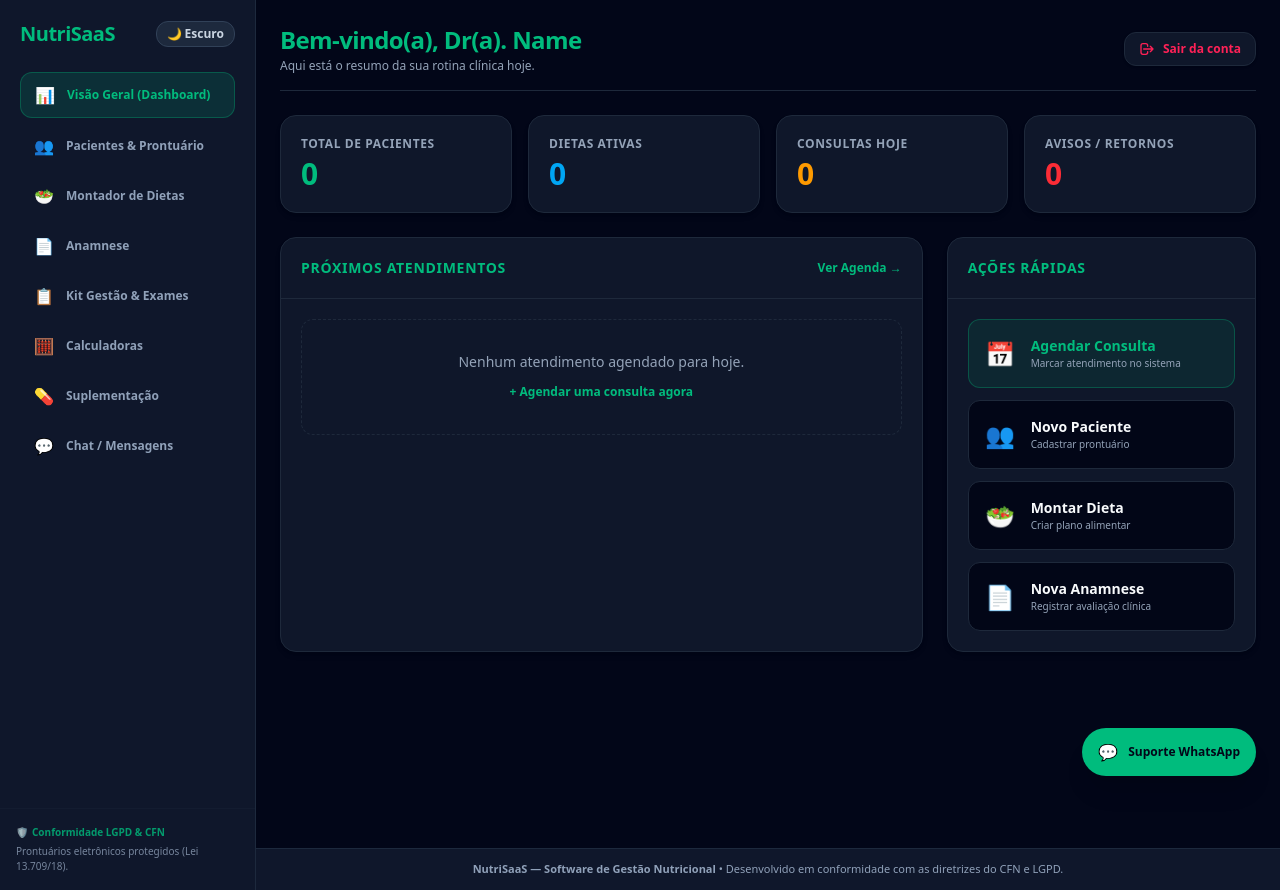
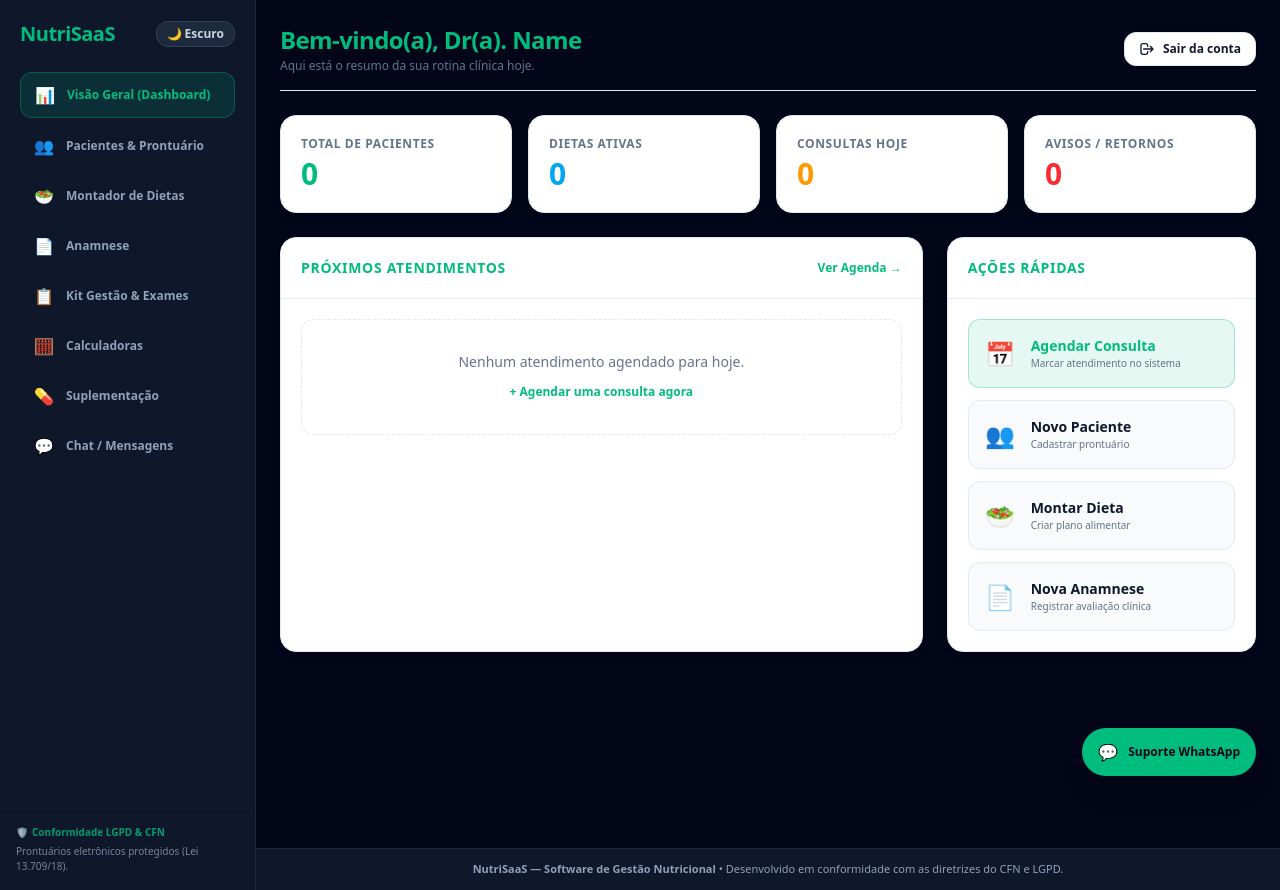
Before and after one commit to webdesignermarlon-code/nutrisaas, a Next.js app: page /dashboard in a window 1280 px wide. Both pictures are taken after typing "name@example.com", "Sample123" into the empty fields and a click on the button "Entrar no Sistema". Built offline with nearby package versions, Linux system fonts and the light colour scheme.

Commit message:
Arquitetura de temas via CSS nativo infalivel

```diff
--- a/app/dashboard/page.tsx
+++ b/app/dashboard/page.tsx
@@ -18,9 +18,6 @@ export default function DashboardPage() {
   const [email, setEmail] = useState('')
   const [senha, setSenha] = useState('')
   const [manterConectado, setManterConectado] = useState(false)
-
-  // Detecta e sincroniza com o tema real da pagina
-  const [isPaginaEscura, setIsPaginaEscura] = useState(true)
   const router = useRouter()
 
   const [atendimentos, setAtendimentos] = useState<Atendimento[]>([])
@@ -32,35 +29,6 @@ export default function DashboardPage() {
   const [novoHorario, setNovoHorario] = useState('14:00')
 
   useEffect(() => {
-    // Mede a cor de fundo real renderizada pelo layout pai
-    const sincronizarTemaReal = () => {
-      const html = document.documentElement
-      const body = document.body
-
-      const bodyBg = window.getComputedStyle(body).backgroundColor
-      const htmlBg = window.getComputedStyle(html).backgroundColor
-      const bgToTest = (bodyBg && bodyBg !== 'rgba(0, 0, 0, 0)' && bodyBg !== 'transparent') ? bodyBg : htmlBg
-
-      const rgb = bgToTest.match(/\d+/g)
-      if (rgb && rgb.length >= 3) {
-        const brightness = (parseInt(rgb[0]) * 299 + parseInt(rgb[1]) * 587 + parseInt(rgb[2]) * 114) / 1000
-        setIsPaginaEscura(brightness < 128)
-      } else {
-        const isDarkClass = html.classList.contains('dark') || body.classList.contains('dark')
-        setIsPaginaEscura(isDarkClass)
-      }
-    }
-
-    sincronizarTemaReal()
-
-    // Ouve qualquer alteracao de tema do layout em tempo real
-    const observer = new MutationObserver(sincronizarTemaReal)
-    observer.observe(document.documentElement, { attributes: true, attributeFilter: ['class', 'style', 'data-theme'] })
-    observer.observe(document.body, { attributes: true, attributeFilter: ['class', 'style', 'data-theme'] })
-
-    window.addEventListener('resize', sincronizarTemaReal)
-    const timer = setInterval(sincronizarTemaReal, 250)
-
     const auth = sessionStorage.getItem('nutrisaas-auth') || localStorage.getItem('nutrisaas-auth')
     const savedName = sessionStorage.getItem('nutrisaas-nome') || localStorage.getItem('nutrisaas-nome')
     const savedEmail = sessionStorage.getItem('nutrisaas-email') || localStorage.getItem('nutrisaas-email')
@@ -73,12 +41,6 @@ export default function DashboardPage() {
         const nomeFormatado = savedEmail.split('@')[0].replace(/[._-]/g, ' ')
         setNomeUsuario(nomeFormatado.charAt(0).toUpperCase() + nomeFormatado.slice(1))
       }
-    }
-
-    return () => {
-      observer.disconnect()
-      window.removeEventListener('resize', sincronizarTemaReal)
-      clearInterval(timer)
     }
   }, [])
 
@@ -137,36 +99,24 @@ export default function DashboardPage() {
     }
   }
 
-  // Mapeamento infalivel de paleta baseado na luminescencia
-  const tema = {
-    cardBg: isPaginaEscura ? '#0f172a' : '#ffffff',
-    cardBorder: isPaginaEscura ? '#1e293b' : '#e2e8f0',
-    itemBg: isPaginaEscura ? '#020617' : '#f8fafc',
-    itemBorder: isPaginaEscura ? '#1e293b' : '#e2e8f0',
-    textMain: isPaginaEscura ? '#f8fafc' : '#0f172a',
-    textMuted: isPaginaEscura ? '#94a3b8' : '#64748b',
-    headerBorder: isPaginaEscura ? '#1e293b' : '#e2e8f0'
-  }
-
   if (isLogado) {
     return (
       <div className="space-y-6 animate-in fade-in duration-500 relative min-h-screen pb-16">
 
-        {/* Cabecalho */}
-        <div className="flex items-center justify-between pb-4 border-b transition-colors duration-200" style={{ borderColor: tema.headerBorder }}>
+        {/* Cabeçalho */}
+        <div className="flex items-center justify-between pb-4 border-b border-theme">
           <div>
             <h1 className="text-2xl font-bold text-emerald-500 tracking-tight">
               Bem-vindo(a), Dr(a). {nomeUsuario}
             </h1>
-            <p className="text-xs mt-0.5 transition-colors duration-200" style={{ color: tema.textMuted }}>
+            <p className="text-xs subtext-theme mt-0.5">
               Aqui está o resumo da sua rotina clínica hoje.
             </p>
           </div>
 
           <button
             onClick={handleLogout}
-            className="flex items-center gap-2 px-3.5 py-2 rounded-xl text-xs font-semibold text-rose-500 hover:bg-rose-500/10 transition-all border shadow-sm"
-            style={{ backgroundColor: tema.cardBg, borderColor: tema.cardBorder }}
+            className="flex items-center gap-2 px-3.5 py-2 rounded-xl card-theme border text-xs font-semibold text-rose-500 hover:bg-rose-500/10 transition-all shadow-sm"
             title="Encerrar sessão"
           >
             <svg className="w-4 h-4" fill="none" stroke="currentColor" viewBox="0 0 24 24">
@@ -176,39 +126,39 @@ export default function DashboardPage() {
           </button>
         </div>
 
-        {/* Cards de Metricasal */}
+        {/* Cards de Métricas */}
         <div className="grid grid-cols-1 sm:grid-cols-2 lg:grid-cols-4 gap-4">
-          <div className="p-5 rounded-2xl border shadow-md flex flex-col gap-1 transition-all duration-200" style={{ backgroundColor: tema.cardBg, borderColor: tema.cardBorder }}>
-            <span className="text-xs font-bold uppercase tracking-wider" style={{ color: tema.textMuted }}>Total de Pacientes</span>
+          <div className="p-5 rounded-2xl border card-theme shadow-md flex flex-col gap-1 hover:border-emerald-500/40 transition-all">
+            <span className="text-xs font-bold uppercase tracking-wider subtext-theme">Total de Pacientes</span>
             <span className="text-3xl font-extrabold text-emerald-500">0</span>
           </div>
-          <div className="p-5 rounded-2xl border shadow-md flex flex-col gap-1 transition-all duration-200" style={{ backgroundColor: tema.cardBg, borderColor: tema.cardBorder }}>
-            <span className="text-xs font-bold uppercase tracking-wider" style={{ color: tema.textMuted }}>Dietas Ativas</span>
+          <div className="p-5 rounded-2xl border card-theme shadow-md flex flex-col gap-1 hover:border-sky-500/40 transition-all">
+            <span className="text-xs font-bold uppercase tracking-wider subtext-theme">Dietas Ativas</span>
             <span className="text-3xl font-extrabold text-sky-500">0</span>
           </div>
-          <div className="p-5 rounded-2xl border shadow-md flex flex-col gap-1 transition-all duration-200" style={{ backgroundColor: tema.cardBg, borderColor: tema.cardBorder }}>
-            <span className="text-xs font-bold uppercase tracking-wider" style={{ color: tema.textMuted }}>Consultas Hoje</span>
+          <div className="p-5 rounded-2xl border card-theme shadow-md flex flex-col gap-1 hover:border-amber-500/40 transition-all">
+            <span className="text-xs font-bold uppercase tracking-wider subtext-theme">Consultas Hoje</span>
             <span className="text-3xl font-extrabold text-amber-500">{atendimentos.length}</span>
           </div>
-          <div className="p-5 rounded-2xl border shadow-md flex flex-col gap-1 transition-all duration-200" style={{ backgroundColor: tema.cardBg, borderColor: tema.cardBorder }}>
-            <span className="text-xs font-bold uppercase tracking-wider" style={{ color: tema.textMuted }}>Avisos / Retornos</span>
+          <div className="p-5 rounded-2xl border card-theme shadow-md flex flex-col gap-1 hover:border-red-500/40 transition-all">
+            <span className="text-xs font-bold uppercase tracking-wider subtext-theme">Avisos / Retornos</span>
             <span className="text-3xl font-extrabold text-red-500">0</span>
           </div>
         </div>
 
-        {/* Area Inferior */}
+        {/* Área Inferior */}
         <div className="grid grid-cols-1 lg:grid-cols-3 gap-6">
 
-          <div className="lg:col-span-2 rounded-2xl border shadow-md overflow-hidden flex flex-col transition-all duration-200" style={{ backgroundColor: tema.cardBg, borderColor: tema.cardBorder }}>
-            <div className="p-5 border-b flex justify-between items-center" style={{ borderColor: tema.headerBorder }}>
+          <div className="lg:col-span-2 rounded-2xl border card-theme shadow-md overflow-hidden flex flex-col">
+            <div className="p-5 border-b border-theme flex justify-between items-center">
               <h2 className="text-sm font-bold uppercase text-emerald-500 tracking-wider">Próximos Atendimentos</h2>
               <button className="text-xs font-bold text-emerald-500 hover:underline transition-colors">Ver Agenda &rarr;</button>
             </div>
 
             <div className="p-5 space-y-3 flex-1">
               {atendimentos.length === 0 ? (
-                <div className="p-8 text-center border border-dashed rounded-xl" style={{ borderColor: tema.headerBorder }}>
-                  <p className="text-sm" style={{ color: tema.textMuted }}>Nenhum atendimento agendado para hoje.</p>
+                <div className="p-8 text-center border border-dashed border-theme rounded-xl">
+                  <p className="text-sm subtext-theme">Nenhum atendimento agendado para hoje.</p>
                   <button
                     onClick={() => setModalAgendarAberto(true)}
                     className="mt-3 text-xs text-emerald-500 hover:underline font-semibold"
@@ -218,14 +168,14 @@ export default function DashboardPage() {
                 </div>
               ) : (
                 atendimentos.map((paciente) => (
-                  <div key={paciente.id} className="flex items-center justify-between p-4 rounded-xl border transition-all" style={{ backgroundColor: tema.itemBg, borderColor: tema.itemBorder }}>
+                  <div key={paciente.id} className="flex items-center justify-between p-4 rounded-xl border item-theme transition-all">
                     <div className="flex items-center gap-4">
                       <div className="w-10 h-10 rounded-full bg-emerald-500/10 flex items-center justify-center text-emerald-500 font-bold text-lg border border-emerald-500/20">
                         {paciente.nome.charAt(0).toUpperCase()}
                       </div>
                       <div>
-                        <p className="text-sm font-bold" style={{ color: tema.textMain }}>{paciente.nome}</p>
-                        <p className="text-[11px]" style={{ color: tema.textMuted }}>{paciente.tipo}</p>
+                        <p className="text-sm font-bold">{paciente.nome}</p>
+                        <p className="text-[11px] subtext-theme">{paciente.tipo}</p>
                       </div>
                     </div>
 
@@ -247,8 +197,8 @@ export default function DashboardPage() {
             </div>
           </div>
 
-          <div className="rounded-2xl border shadow-md flex flex-col transition-all duration-200" style={{ backgroundColor: tema.cardBg, borderColor: tema.cardBorder }}>
-            <div className="p-5 border-b" style={{ borderColor: tema.headerBorder }}>
+          <div className="rounded-2xl border card-theme shadow-md flex flex-col">
+            <div className="p-5 border-b border-theme">
               <h2 className="text-sm font-bold uppercase text-emerald-500 tracking-wider">Ações Rápidas</h2>
             </div>
 
@@ -260,31 +210,31 @@ export default function DashboardPage() {
                 <span className="text-2xl group-hover:scale-110 transition-transform">📅</span>
                 <div>
                   <p className="text-sm font-bold text-emerald-500">Agendar Consulta</p>
-                  <p className="text-[10px]" style={{ color: tema.textMuted }}>Marcar atendimento no sistema</p>
+                  <p className="text-[10px] subtext-theme">Marcar atendimento no sistema</p>
                 </div>
               </button>
 
-              <Link href="/dashboard/pacientes" className="w-full text-left p-4 rounded-xl border hover:border-emerald-500/50 transition-all flex items-center gap-4 group" style={{ backgroundColor: tema.itemBg, borderColor: tema.itemBorder }}>
+              <Link href="/dashboard/pacientes" className="w-full text-left p-4 rounded-xl border item-theme hover:border-emerald-500/50 transition-all flex items-center gap-4 group">
                 <span className="text-2xl group-hover:scale-110 transition-transform">👥</span>
                 <div>
-                  <p className="text-sm font-bold" style={{ color: tema.textMain }}>Novo Paciente</p>
-                  <p className="text-[10px]" style={{ color: tema.textMuted }}>Cadastrar prontuário</p>
+                  <p className="text-sm font-bold">Novo Paciente</p>
+                  <p className="text-[10px] subtext-theme">Cadastrar prontuário</p>
                 </div>
               </Link>
 
-              <Link href="/dashboard/dietas" className="w-full text-left p-4 rounded-xl border hover:border-sky-500/50 transition-all flex items-center gap-4 group" style={{ backgroundColor: tema.itemBg, borderColor: tema.itemBorder }}>
+              <Link href="/dashboard/dietas" className="w-full text-left p-4 rounded-xl border item-theme hover:border-sky-500/50 transition-all flex items-center gap-4 group">
                 <span className="text-2xl group-hover:scale-110 transition-transform">🥗</span>
                 <div>
-                  <p className="text-sm font-bold" style={{ color: tema.textMain }}>Montar Dieta</p>
-                  <p className="text-[10px]" style={{ color: tema.textMuted }}>Criar plano alimentar</p>
+                  <p className="text-sm font-bold">Montar Dieta</p>
+                  <p className="text-[10px] subtext-theme">Criar plano alimentar</p>
                 </div>
               </Link>
 
-              <Link href="/dashboard/anamnese" className="w-full text-left p-4 rounded-xl border hover:border-amber-500/50 transition-all flex items-center gap-4 group" style={{ backgroundColor: tema.itemBg, borderColor: tema.itemBorder }}>
+              <Link href="/dashboard/anamnese" className="w-full text-left p-4 rounded-xl border item-theme hover:border-amber-500/50 transition-all flex items-center gap-4 group">
                 <span className="text-2xl group-hover:scale-110 transition-transform">📄</span>
                 <div>
-                  <p className="text-sm font-bold" style={{ color: tema.textMain }}>Nova Anamnese</p>
-                  <p className="text-[10px]" style={{ color: tema.textMuted }}>Registrar avaliação clínica</p>
+                  <p className="text-sm font-bold">Nova Anamnese</p>
+                  <p className="text-[10px] subtext-theme">Registrar avaliação clínica</p>
                 </div>
               </Link>
             </div>
@@ -294,33 +244,31 @@ export default function DashboardPage() {
         {/* Modal Agendar Consulta */}
         {modalAgendarAberto && (
           <div className="fixed inset-0 bg-slate-950/80 backdrop-blur-sm z-50 flex items-center justify-center p-4">
-            <div className="w-full max-w-md rounded-2xl border p-6 shadow-2xl space-y-4" style={{ backgroundColor: tema.cardBg, borderColor: tema.cardBorder }}>
-              <div className="flex justify-between items-center border-b pb-3" style={{ borderColor: tema.headerBorder }}>
+            <div className="w-full max-w-md rounded-2xl border card-theme p-6 shadow-2xl space-y-4">
+              <div className="flex justify-between items-center border-b border-theme pb-3">
                 <h3 className="text-lg font-bold text-emerald-500">Agendar Consulta</h3>
-                <button onClick={() => setModalAgendarAberto(false)} style={{ color: tema.textMuted }}>✕</button>
+                <button onClick={() => setModalAgendarAberto(false)} className="subtext-theme">✕</button>
               </div>
 
               <form onSubmit={handleAgendarConsulta} className="space-y-4">
                 <div>
-                  <label className="block text-xs mb-1" style={{ color: tema.textMuted }}>Nome do Paciente</label>
+                  <label className="block text-xs subtext-theme mb-1">Nome do Paciente</label>
                   <input
                     type="text"
                     required
                     placeholder="Ex: Maria Silva"
                     value={novoNome}
                     onChange={(e) => setNovoNome(e.target.value)}
-                    className="w-full rounded-xl border p-3 text-sm focus:border-emerald-500 focus:outline-none"
-                    style={{ backgroundColor: tema.itemBg, borderColor: tema.itemBorder, color: tema.textMain }}
+                    className="w-full rounded-xl border item-theme p-3 text-sm focus:border-emerald-500 focus:outline-none"
                   />
                 </div>
 
                 <div>
-                  <label className="block text-xs mb-1" style={{ color: tema.textMuted }}>Tipo de Consulta</label>
+                  <label className="block text-xs subtext-theme mb-1">Tipo de Consulta</label>
                   <select
                     value={novoTipo}
                     onChange={(e) => setNovoTipo(e.target.value)}
-                    className="w-full rounded-xl border p-3 text-sm focus:border-emerald-500 focus:outline-none"
-                    style={{ backgroundColor: tema.itemBg, borderColor: tema.itemBorder, color: tema.textMain }}
+                    className="w-full rounded-xl border item-theme p-3 text-sm focus:border-emerald-500 focus:outline-none"
                   >
                     <option value="Primeira Consulta">Primeira Consulta</option>
                     <option value="Retorno">Retorno</option>
@@ -330,23 +278,21 @@ export default function DashboardPage() {
 
                 <div className="grid grid-cols-2 gap-3">
                   <div>
-                    <label className="block text-xs mb-1" style={{ color: tema.textMuted }}>Data</label>
+                    <label className="block text-xs subtext-theme mb-1">Data</label>
                     <input
                       type="date"
                       value={novaData}
                       onChange={(e) => setNovaData(e.target.value)}
-                      className="w-full rounded-xl border p-3 text-sm focus:border-emerald-500 focus:outline-none"
-                      style={{ backgroundColor: tema.itemBg, borderColor: tema.itemBorder, color: tema.textMain }}
+                      className="w-full rounded-xl border item-theme p-3 text-sm focus:border-emerald-500 focus:outline-none"
                     />
                   </div>
                   <div>
-                    <label className="block text-xs mb-1" style={{ color: tema.textMuted }}>Horário</label>
+                    <label className="block text-xs subtext-theme mb-1">Horário</label>
                     <input
                       type="time"
                       value={novoHorario}
                       onChange={(e) => setNovoHorario(e.target.value)}
-                      className="w-full rounded-xl border p-3 text-sm focus:border-emerald-500 focus:outline-none"
-                      style={{ backgroundColor: tema.itemBg, borderColor: tema.itemBorder, color: tema.textMain }}
+                      className="w-full rounded-xl border item-theme p-3 text-sm focus:border-emerald-500 focus:outline-none"
                     />
                   </div>
                 </div>
@@ -355,8 +301,7 @@ export default function DashboardPage() {
                   <button
                     type="button"
                     onClick={() => setModalAgendarAberto(false)}
-                    className="w-1/2 py-3 rounded-xl border text-xs font-bold"
-                    style={{ backgroundColor: tema.cardBg, borderColor: tema.cardBorder, color: tema.textMain }}
+                    className="w-1/2 py-3 rounded-xl border card-theme text-xs font-bold"
                   >
                     Cancelar
                   </button>
@@ -389,29 +334,28 @@ export default function DashboardPage() {
 
   return (
     <div className="flex items-center justify-center min-h-[75vh]">
-      <div className="w-full max-w-md rounded-2xl border p-8 shadow-2xl backdrop-blur-sm transition-all duration-200" style={{ backgroundColor: tema.cardBg, borderColor: tema.cardBorder }}>
+      <div className="w-full max-w-md rounded-2xl border card-theme p-8 shadow-2xl backdrop-blur-sm">
         <div className="text-center mb-8">
           <h1 className="text-3xl font-extrabold text-emerald-500 mb-1 tracking-tight">NutriSaaS</h1>
-          <p className="text-xs" style={{ color: tema.textMuted }}>Acesse o seu painel de gestão nutricional</p>
+          <p className="text-xs subtext-theme">Acesse o seu painel de gestão nutricional</p>
         </div>
 
         <form onSubmit={handleLogin} className="space-y-5">
           <div>
-            <label className="mb-1.5 block text-xs" style={{ color: tema.textMuted }}>E-mail Profissional</label>
+            <label className="mb-1.5 block text-xs subtext-theme">E-mail Profissional</label>
             <input
               type="email"
               required
               placeholder="seuemail@consultorio.com"
               value={email}
               onChange={(e) => setEmail(e.target.value)}
-              className="w-full rounded-xl border p-3 text-sm focus:border-emerald-500 focus:outline-none transition-colors"
-              style={{ backgroundColor: tema.itemBg, borderColor: tema.itemBorder, color: tema.textMain }}
+              className="w-full rounded-xl border item-theme p-3 text-sm focus:border-emerald-500 focus:outline-none transition-colors"
             />
           </div>
 
           <div>
             <div className="mb-1.5 flex items-center justify-between">
-              <label className="block text-xs" style={{ color: tema.textMuted }}>Senha de Acesso</label>
+              <label className="block text-xs subtext-theme">Senha de Acesso</label>
               <Link href="/esqueci-senha" className="text-[11px] font-semibold text-emerald-500 hover:text-emerald-400 transition-colors">
                 Esqueci a senha
               </Link>
@@ -422,8 +366,7 @@ export default function DashboardPage() {
               placeholder="••••••••"
               value={senha}
               onChange={(e) => setSenha(e.target.value)}
-              className="w-full rounded-xl border p-3 text-sm focus:border-emerald-500 focus:outline-none transition-colors"
-              style={{ backgroundColor: tema.itemBg, borderColor: tema.itemBorder, color: tema.textMain }}
+              className="w-full rounded-xl border item-theme p-3 text-sm focus:border-emerald-500 focus:outline-none transition-colors"
             />
           </div>
 
@@ -435,7 +378,7 @@ export default function DashboardPage() {
               onChange={(e) => setManterConectado(e.target.checked)}
               className="h-4 w-4 rounded text-emerald-500 focus:ring-emerald-500"
             />
-            <label htmlFor="manter" className="text-xs cursor-pointer" style={{ color: tema.textMuted }}>
+            <label htmlFor="manter" className="text-xs cursor-pointer subtext-theme">
               Manter conectado neste dispositivo
             </label>
           </div>
--- a/app/globals.css
+++ b/app/globals.css
@@ -1 +1,59 @@
 @import "tailwindcss";
+
+/* =======================================================
+   ESTILOS DE TEMA PARA O DASHBOARD (ISOlADOS POR CLASSE)
+   ======================================================= */
+
+/* Modo Claro (Padrão) */
+.card-theme {
+  background-color: #ffffff !important;
+  border-color: #e2e8f0 !important;
+  color: #0f172a !important;
+}
+
+.item-theme {
+  background-color: #f8fafc !important;
+  border-color: #e2e8f0 !important;
+  color: #0f172a !important;
+}
+
+.subtext-theme {
+  color: #64748b !important;
+}
+
+.border-theme {
+  border-color: #e2e8f0 !important;
+}
+
+/* Modo Escuro (Ativado quando o container pai tem .dark ou [data-theme='dark']) */
+.dark .card-theme,
+html.dark .card-theme,
+body.dark .card-theme,
+[data-theme='dark'] .card-theme {
+  background-color: #0f172a !important;
+  border-color: #1e293b !important;
+  color: #f8fafc !important;
+}
+
+.dark .item-theme,
+html.dark .item-theme,
+body.dark .item-theme,
+[data-theme='dark'] .item-theme {
+  background-color: #020617 !important;
+  border-color: #1e293b !important;
+  color: #f8fafc !important;
+}
+
+.dark .subtext-theme,
+html.dark .subtext-theme,
+body.dark .subtext-theme,
+[data-theme='dark'] .subtext-theme {
+  color: #94a3b8 !important;
+}
+
+.dark .border-theme,
+html.dark .border-theme,
+body.dark .border-theme,
+[data-theme='dark'] .border-theme {
+  border-color: #1e293b !important;
+}
```
